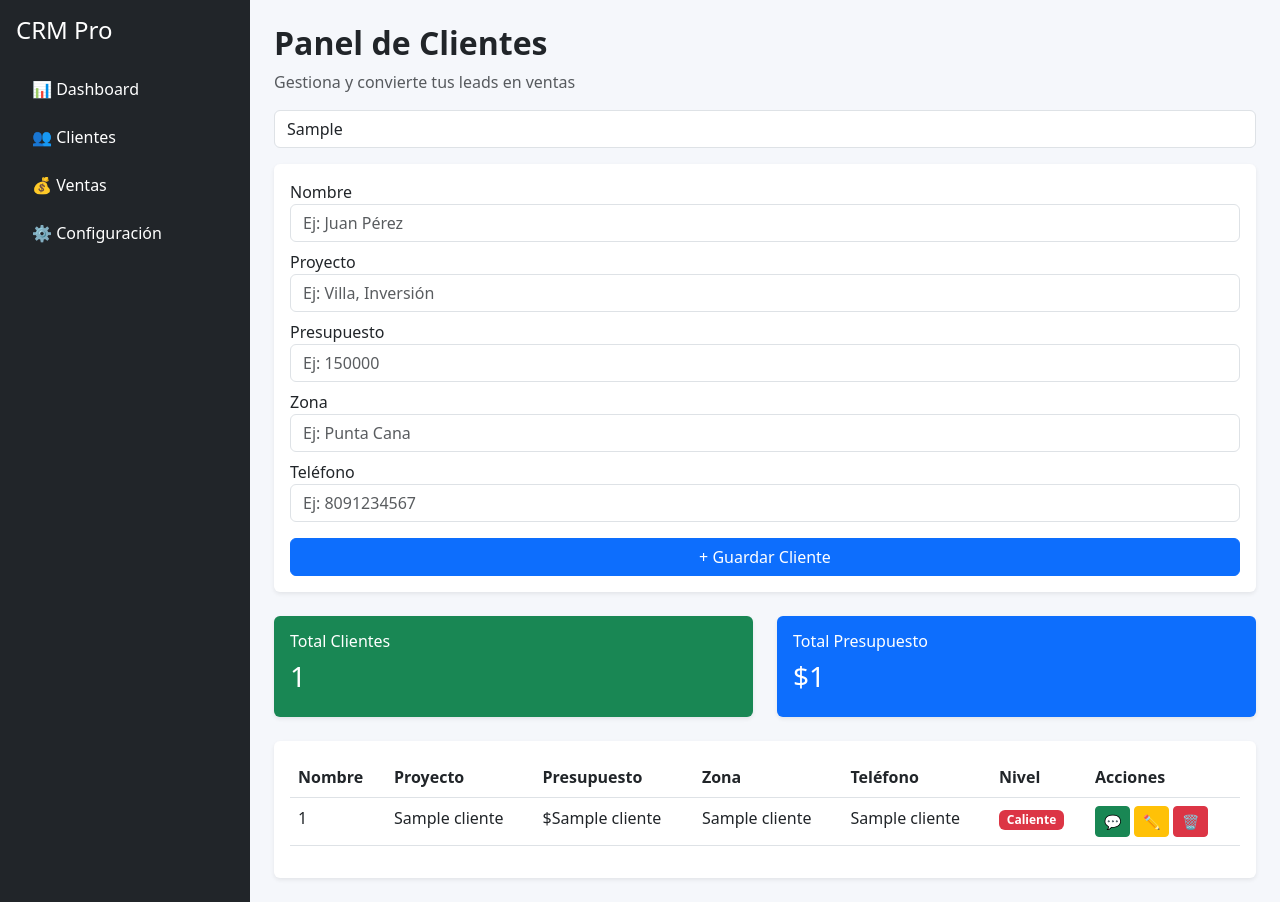
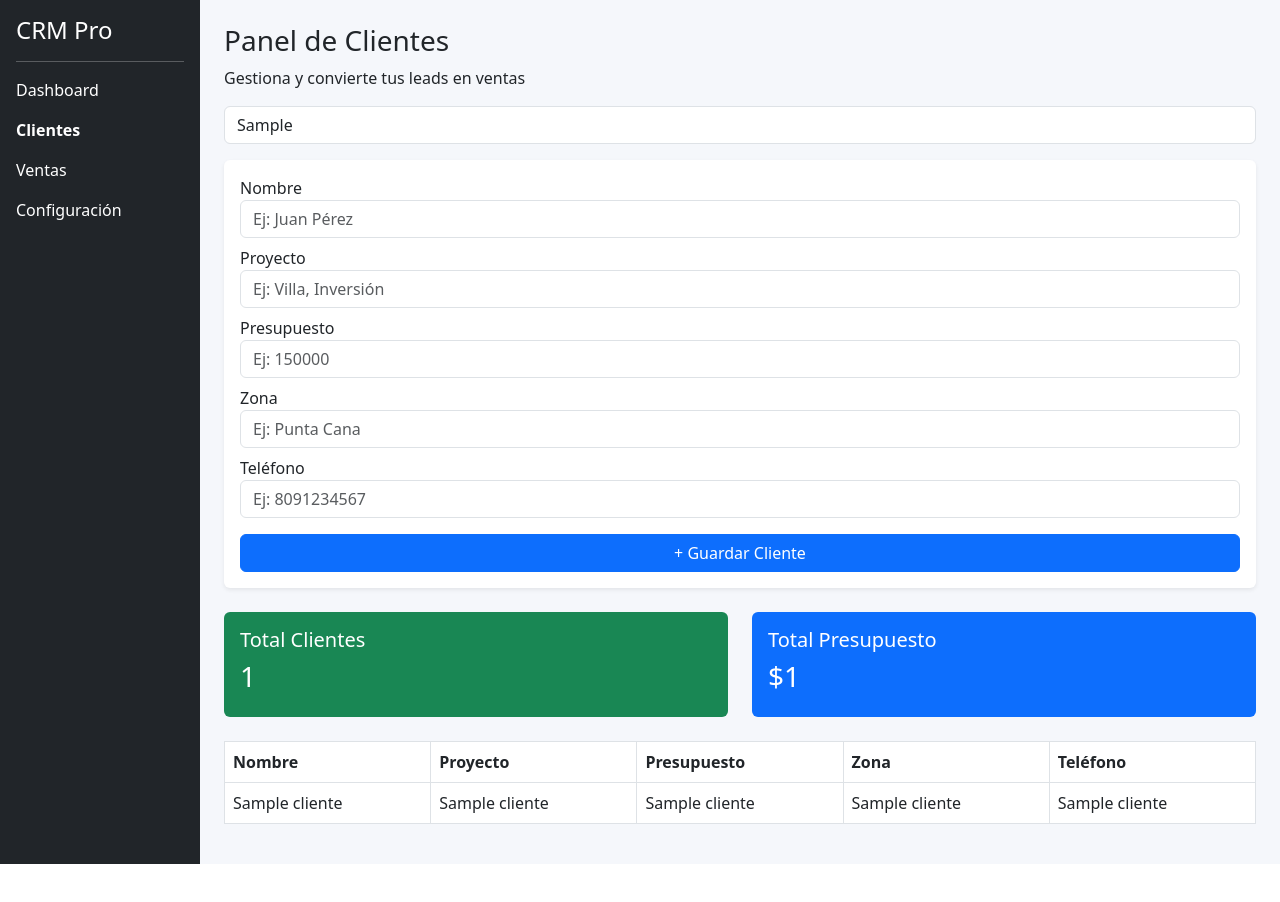
Before and after one commit to cesarromerofit-stack/crm-cesar, a Flask app: template templates/clientes.html in a window 1280 px wide. After the commit the page ends 864 px from the top, so only its background shows below. Run offline with Flask 3, Linux system fonts and the light colour scheme; the template is opened without the code that fills it: most values are stand-ins (such as "Sample title", 1, 10 or a date in 2020).

Commit message:
crm funcionando completo

```diff
--- a/templates/clientes.html
+++ b/templates/clientes.html
@@ -1,7 +1,8 @@
 <!DOCTYPE html>
-<html>
+<html lang="es">
 
 <head>
+    <meta charset="UTF-8">
     <title>CRM Pro</title>
     <link href="https://cdn.jsdelivr.net/npm/bootstrap@5.3.0/dist/css/bootstrap.min.css" rel="stylesheet">
 </head>
@@ -11,30 +12,20 @@
     <div class="d-flex">
 
         <!-- SIDEBAR -->
-        <div class="bg-dark text-white p-3" style="width: 250px; min-height: 100vh;">
-            <h4 class="mb-4">CRM Pro</h4>
-
-            <ul class="nav flex-column">
-                <li class="nav-item mb-2">
-                    <a class="nav-link text-white" href="/clientes">📊 Dashboard</a>
-                </li>
-                <li class="nav-item mb-2">
-                    <a class="nav-link text-white" href="/clientes">👥 Clientes</a>
-                </li>
-                <li class="nav-item mb-2">
-                    <a class="nav-link text-white" href="#">💰 Ventas</a>
-                </li>
-                <li class="nav-item mb-2">
-                    <a class="nav-link text-white" href="#">⚙️ Configuración</a>
-                </li>
-            </ul>
+        <div class="bg-dark text-white p-3" style="width:200px; min-height:100vh;">
+            <h4>CRM Pro</h4>
+            <hr>
+            <p>Dashboard</p>
+            <p><b>Clientes</b></p>
+            <p>Ventas</p>
+            <p>Configuración</p>
         </div>
 
         <!-- CONTENIDO -->
         <div class="flex-grow-1 p-4">
 
-            <h2 class="fw-bold">Panel de Clientes</h2>
-            <p class="text-muted">Gestiona y convierte tus leads en ventas</p>
+            <h3>Panel de Clientes</h3>
+            <p>Gestiona y convierte tus leads en ventas</p>
 
             <!-- BUSCADOR -->
             <form method="GET" action="/clientes" class="mb-3">
@@ -65,35 +56,36 @@
                     <input class="form-control" name="zona" placeholder="Ej: Punta Cana">
                 </div>
 
-                <div class="mb-2">
+                <div class="mb-3">
                     <label>Teléfono</label>
                     <input class="form-control" name="telefono" placeholder="Ej: 8091234567">
                 </div>
 
-                <button class="btn btn-primary w-100 mt-2">+ Guardar Cliente</button>
+                <button type="submit" class="btn btn-primary w-100">
+                    + Guardar Cliente
+                </button>
+
             </form>
 
             <!-- TARJETAS -->
             <div class="row mb-4">
                 <div class="col-md-6">
-                    <div class="bg-success text-white p-3 rounded shadow-sm">
-                        <h6>Total Clientes</h6>
+                    <div class="bg-success text-white p-3 rounded">
+                        <h5>Total Clientes</h5>
                         <h3>{{ total_clientes }}</h3>
                     </div>
                 </div>
 
                 <div class="col-md-6">
-                    <div class="bg-primary text-white p-3 rounded shadow-sm">
-                        <h6>Total Presupuesto</h6>
+                    <div class="bg-primary text-white p-3 rounded">
+                        <h5>Total Presupuesto</h5>
                         <h3>${{ total_presupuesto }}</h3>
                     </div>
                 </div>
             </div>
 
             <!-- TABLA -->
-            <div class="bg-white p-3 rounded shadow-sm">
-                <table class="table table-hover">
-
+            <table class="table table-bordered bg-white">
                 <thead>
                     <tr>
                         <th>Nombre</th>
@@ -101,35 +93,20 @@
                         <th>Presupuesto</th>
                         <th>Zona</th>
                         <th>Teléfono</th>
-                            <th>Nivel</th>
-                            <th>Acciones</th>
                     </tr>
                 </thead>
-
                 <tbody>
-                        {% for cliente in clientes %}
+                    {% for c in clientes %}
                     <tr>
-                            <td>{{ cliente[0] }}</td>
-                            <td>{{ cliente[1] }}</td>
-                            <td>${{ cliente[2] }}</td>
-                            <td>{{ cliente[3] }}</td>
-                            <td>{{ cliente[4] }}</td>
-
-                            <td>
-                                <span class="badge bg-danger">Caliente</span>
-                            </td>
-
-                            <td>
-                                <a href="/whatsapp/{{ loop.index0 }}" class="btn btn-success btn-sm">💬</a>
-                                <a href="/editar/{{ loop.index0 }}" class="btn btn-warning btn-sm">✏️</a>
-                                <a href="/eliminar/{{ loop.index0 }}" class="btn btn-danger btn-sm">🗑️</a>
-                            </td>
+                        <td>{{ c[1] }}</td>
+                        <td>{{ c[2] }}</td>
+                        <td>{{ c[3] }}</td>
+                        <td>{{ c[4] }}</td>
+                        <td>{{ c[5] }}</td>
                     </tr>
                     {% endfor %}
                 </tbody>
-
             </table>
-            </div>
 
         </div>
 
```
Lines whose indentation alone changed are shown as unchanged.
